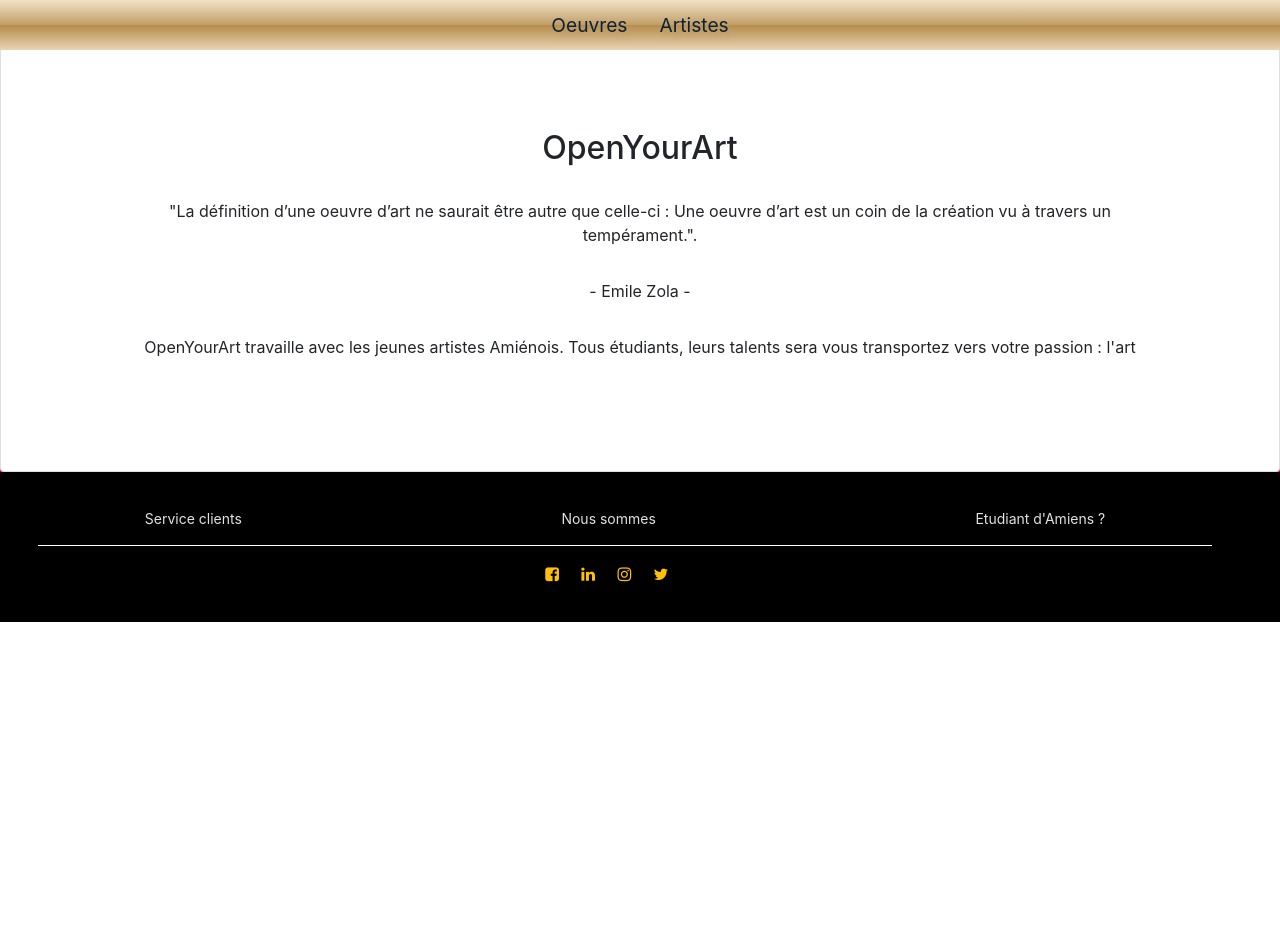
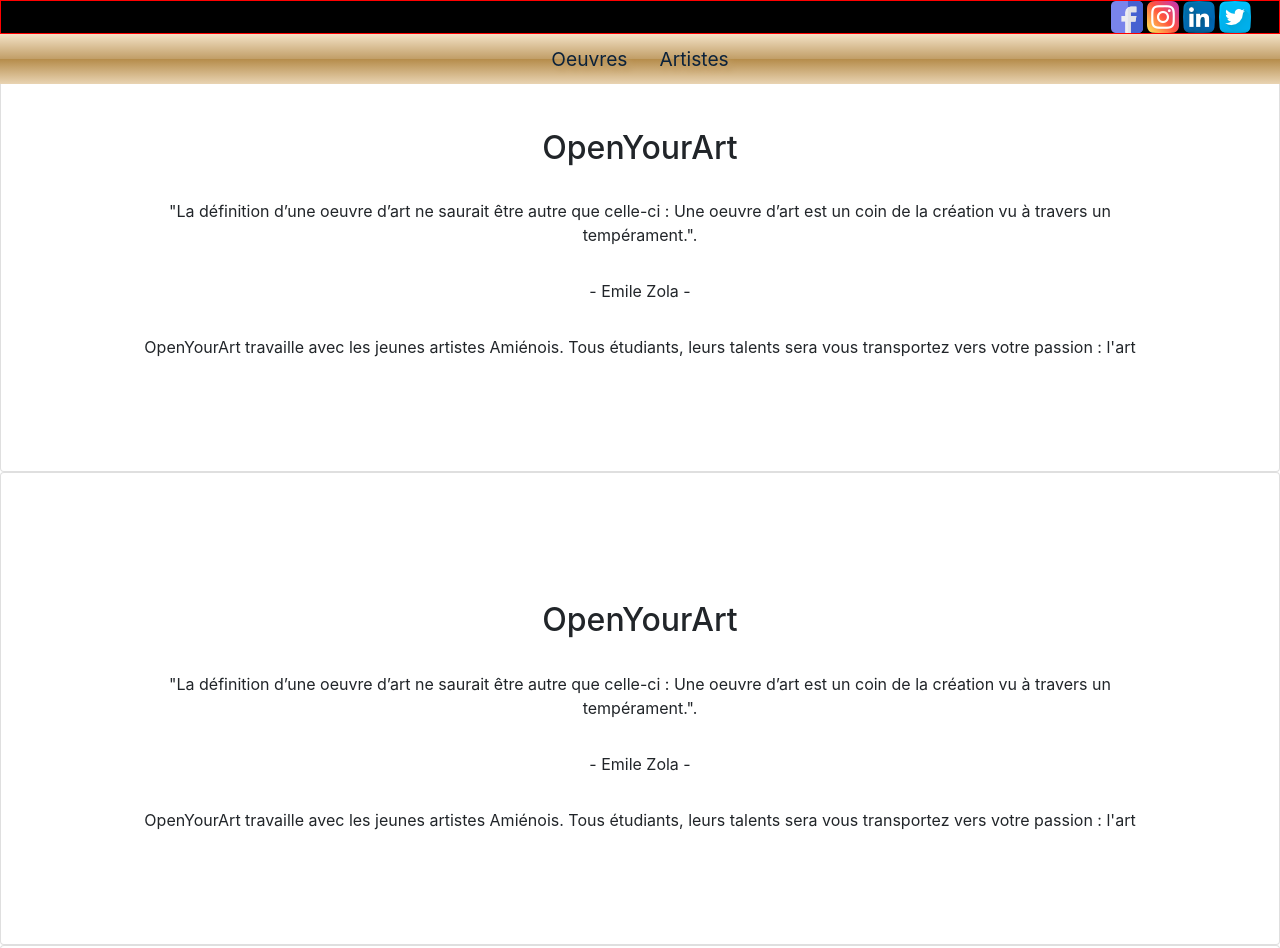
Before and after one commit to dlcecile/ProjetTP-OpenYourArt, a plain HTML site: page index.html in a window 1280 px wide. Shown: the top 948 px of the page. Before the commit the page ends 800 px from the top, so only its background shows below. Drawn offline with nearby package versions, Linux system fonts and the light colour scheme.

Commit message:
modification footer et header

```diff
--- a/assets/css/style.css
+++ b/assets/css/style.css
@@ -1,8 +1,18 @@
-.container-fluid{
-  background-color: red;
-  padding-left: 0;
-  padding-right: 0;
+
+/* Fébut header */
+header{
+/* Pour fixer mon header au scroll */
+position: fixed;
+ z-index: 999;
+ /* La largueur totale du header à 100% du header_container et de la navbar */
+ width: 100%;
 }
+.header_container{
+  background-color:black;
+  color: white;
+  border: 1px solid red;
+}
+/* FIn header */
 /*Début Barre de Navigation  */
 .navbar {
   background: -moz-linear-gradient(top, #f3e2c7 0%, #c19e67 50%, #b68d4c 51%, #e9d4b3 100%); /* FF3.6-15 */
@@ -12,12 +22,6 @@
   list-style-type: none;
   justify-content: space-around;
   max-height: 50px;
-  z-index: 999;
-  position: fixed;
-/*  Permet que la barre de navigation soit fixe lors du scroll*/
-   top:0;
-   left: 0;
-/* Pour la position fixe */
    width: 100%;
 /* La barre à une largueur totale par rapport au container */
 }
@@ -46,22 +50,12 @@ nav a:hover{
 
 /* Fin card Les nouveautés */
 /* Footer */
-footer{
+.footer_container{
 background-color:black;
-width: 100%;
+color: white;
 }
-#footerLine{
-  border-top: 1px solid white ;
-  width: 80%;
+.service, .aboutUs, .student{
+  text-align:center;
+  border: 1px solid white;
 }
-.customerServices{
-width: 100%;
-height: 150px;
-  /* background-color: #090B19; */
-}
-footer p{
-  font-size: 14px;
-  color: #E1E1E3;
-}
-
 /* Fin footer */
--- a/index.html
+++ b/index.html
@@ -12,10 +12,20 @@
   <link rel="stylesheet" type="text/css" href="./assets/css/style.css">
 </head>
 <body>
-  <div class="container-fluid">
-    <!-- Début header -->
-    <!--Fin Header  -->
-    <!-- Début de la NavBar-->
+  <header>
+    <div class="container-fluid header_container">
+      <div class="row header_row flex-column">
+        <div class="header_img d-flex justify-content-end">
+        <img src="assets/img/facebook.png" alt="facebook" class="responsive mr-1">
+        <img src="assets/img/instagram-sketched.png" alt="instagram" class="responsive mr-1">
+        <img src="assets/img/linkedin.png" alt="linkedin" class="responsive mr-1">
+        <img src="assets/img/twitter.png" alt="twitter" class="responsive mr-1 pr-4">
+        </div>
+      </div>
+    </div>
+<!-- Début de la NavBar-->
+  <div class="container-fluid navbar_container">
+    <div class="row">
     <nav class="navbar navbar-expand-md">
       <button class="navbar-toggler navbarItems" type="button" data-toggle="collapse" data-target="#navbarSupportedContent" aria-controls="navbarSupportedContent" aria-expanded="false" aria-label="Toggle navigation">
         <span class="navbar-toggler-icon"><i class="fa fa-bars navbarItems p-0.5" aria-hidden="true"></i>
@@ -25,10 +35,34 @@
         <div class="nav-item"><a class="nav-link" href="#">Oeuvres</a></div>
         <div class="nav-item"><a class="nav-link " href="#">Artistes</a></div>
       </div>
+      </div>
+    </div>
     </nav>
     <!-- Fin Navbar-->
+  </header>
     <!-- Début jumbotron -->
-    <!-- Jumbotron -->
+    <div class="card card-image">
+      <div class="text-black text-center py-5 px-4">
+        <div class="py-5">
+          <!-- Content -->
+          <h1 class="card-title h2 my-4 py-2">OpenYourArt</h1>
+          <p class="mb-4 pb-2 px-md-5 mx-md-5">"La définition d’une oeuvre d’art ne saurait être autre que celle-ci : Une oeuvre d’art est un coin de la création vu à travers un tempérament.".</p>
+          <p class="mb-4 pb-2 px-md-5 mx-md-5">- Emile Zola -</p>
+          <p>OpenYourArt travaille avec les jeunes artistes Amiénois. Tous étudiants, leurs talents sera vous transportez vers votre passion : l'art</p>
+        </div>
+      </div>
+    </div>
+    <div class="card card-image">
+      <div class="text-black text-center py-5 px-4">
+        <div class="py-5">
+          <!-- Content -->
+          <h1 class="card-title h2 my-4 py-2">OpenYourArt</h1>
+          <p class="mb-4 pb-2 px-md-5 mx-md-5">"La définition d’une oeuvre d’art ne saurait être autre que celle-ci : Une oeuvre d’art est un coin de la création vu à travers un tempérament.".</p>
+          <p class="mb-4 pb-2 px-md-5 mx-md-5">- Emile Zola -</p>
+          <p>OpenYourArt travaille avec les jeunes artistes Amiénois. Tous étudiants, leurs talents sera vous transportez vers votre passion : l'art</p>
+        </div>
+      </div>
+    </div>
     <div class="card card-image">
       <div class="text-black text-center py-5 px-4">
         <div class="py-5">
@@ -48,21 +82,23 @@
     <!--Fin Street Galerie  -->
     <!-- Début Footer -->
     <footer>
-      <div class=" row flex-wrap justify-content-around align-content-center customerServices">
-          <p class="service">Service clients</p>
-          <p class="aboutUs">Nous sommes</p>
-          <p class="student">Etudiant d'Amiens ?</p>
-        <div id="footerLine" class="col-11"></div>
-        <div class="flex-row mt-3 justify-content-center">
-          <i class="fa fa-facebook-square text-warning col-2" aria-hidden="true"></i>
-          <i class="fa fa-linkedin text-warning col-2" aria-hidden="true"></i>
-          <i class="fa fa-instagram text-warning col-2" aria-hidden="true"></i>
-          <i class="fa fa-twitter text-warning col-2" aria-hidden="true"></i>
-        </div>
+      <div class="container-fluid footer_container">
+        <div class="row footer_row flex-column">
+      <div class="references d-flex flex-row justify-content-center">
+          <p class="service col-3 mt-2">Mentions légales</p>
+          <p class="aboutUs col-3 mr-2 ml-2 mt-2">Nous sommes</p>
+          <p class="student col-3 mt-2">Etudiant d'Amiens ?</p>
       </div>
+        <div class="footer_img d-flex justify-content-end">
+        <img src="assets/img/facebook.png" alt="facebook" class="responsive mr-1">
+        <img src="assets/img/instagram-sketched.png" alt="instagram" class="responsive mr-1">
+        <img src="assets/img/linkedin.png" alt="linkedin" class="responsive mr-1">
+        <img src="assets/img/twitter.png" alt="twitter" class="responsive mr-1 pr-4">
+      </div>
+    </div>
+  </div>
     </footer>
     <!-- Footer -->
-</div>
   <script src="https://code.jquery.com/jquery-3.3.1.slim.min.js" integrity="sha384-q8i/X+965DzO0rT7abK41JStQIAqVgRVzpbzo5smXKp4YfRvH+8abtTE1Pi6jizo" crossorigin="anonymous"></script>
   <script src="https://cdnjs.cloudflare.com/ajax/libs/popper.js/1.14.7/umd/popper.min.js" integrity="sha384-UO2eT0CpHqdSJQ6hJty5KVphtPhzWj9WO1clHTMGa3JDZwrnQq4sF86dIHNDz0W1" crossorigin="anonymous"></script>
   <script src="https://stackpath.bootstrapcdn.com/bootstrap/4.3.1/js/bootstrap.min.js" integrity="sha384-JjSmVgyd0p3pXB1rRibZUAYoIIy6OrQ6VrjIEaFf/nJGzIxFDsf4x0xIM+B07jRM" crossorigin="anonymous"></script>
```
Also changed, not shown: assets/img/facebook.png (added), assets/img/image1.jpg (deleted), assets/img/image2.jpeg (deleted), assets/img/image2.jpg (deleted), assets/img/image3.jpg (deleted), assets/img/instagram-sketched.png (added), assets/img/linkedin.png (added), assets/img/twitter.png (added).
